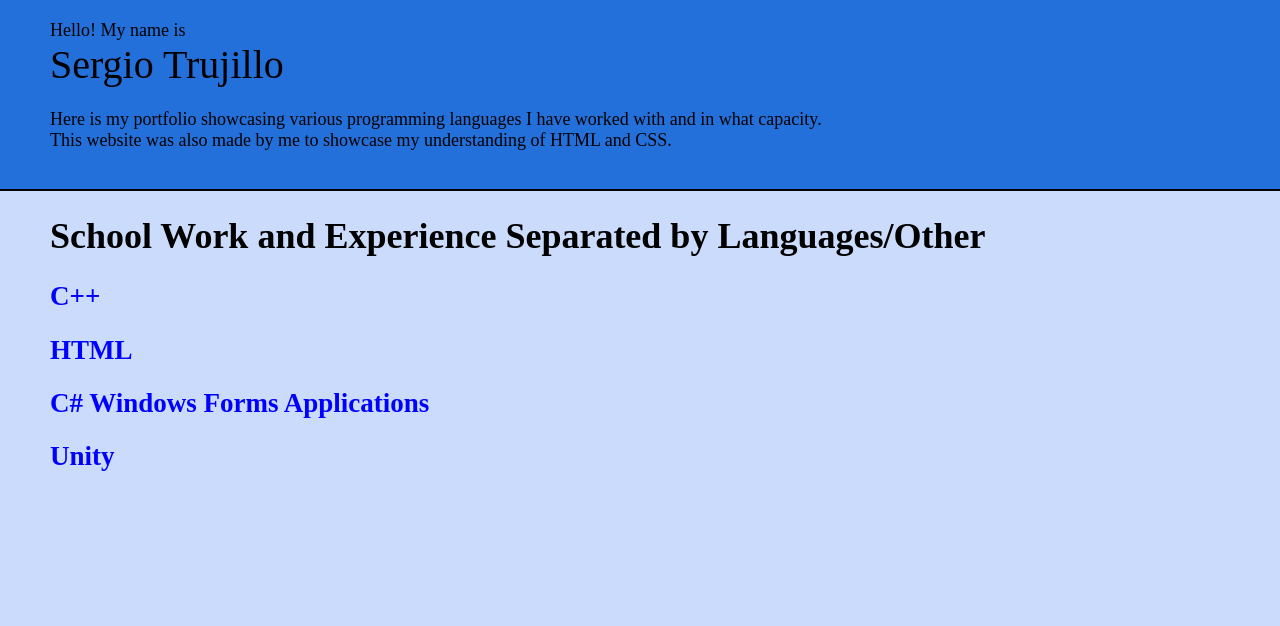
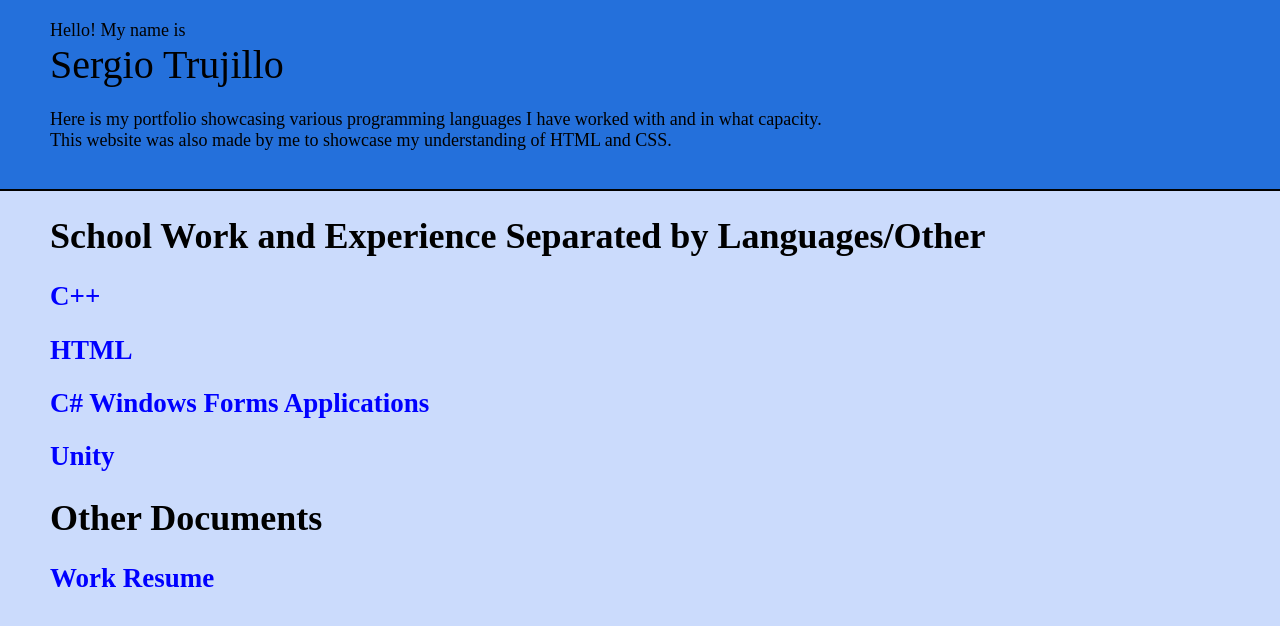
Before and after one commit to Sergio2554/Sergio2554.github.io, a plain HTML site: page index.html in a window 1280 px wide. Drawn offline with Linux system fonts and the light colour scheme.

Commit message:
Added Resume

```diff
--- a/index.html
+++ b/index.html
@@ -20,6 +20,9 @@
 		<h2><a href="projectshtml.html">HTML</a></h2>
 		<h2><a href="projectscsharp.html">C# Windows Forms Applications</a></h2>
 		<h2><a href="projectsunity.html">Unity</a></h2>
+
+		<h1>Other Documents</h1>
+		<h2><a href="Sergio Resume.pdf">Work Resume</a></h2>
 	</div>
 </body>
 
```
Also changed, not shown: 1 other file.
